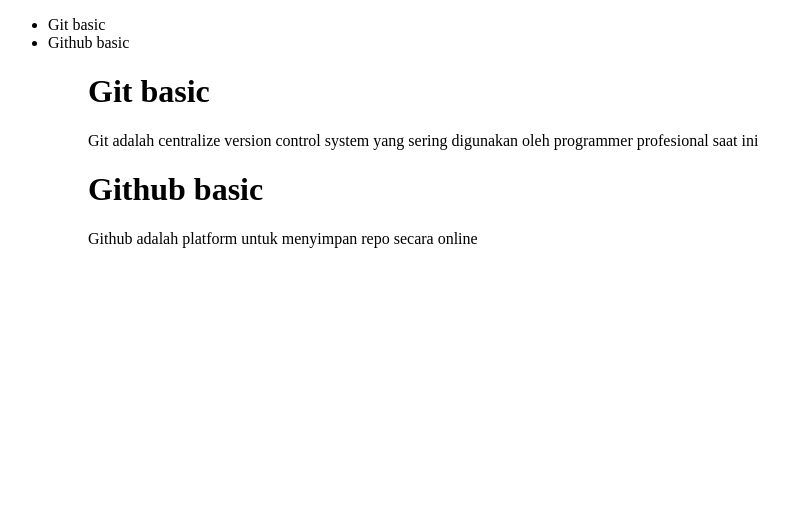
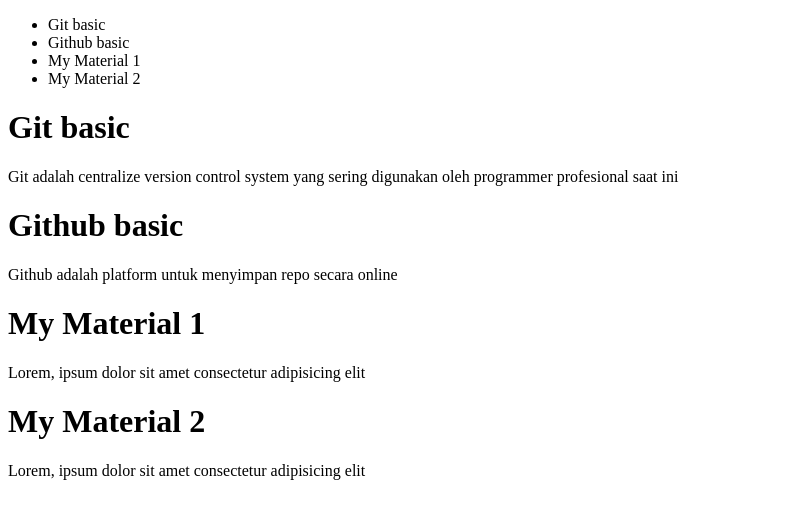
Before and after one commit to kudoou/ruang_belajar, a plain HTML site: page ruang_belajarr/pages/material.html in a window 1280 px wide. Shown: the whole page, without its empty margins (0-812 px from the left). Drawn offline with Linux system fonts and the light colour scheme.

Commit message:
add my material

```diff
--- a/ruang_belajarr/pages/material.html
+++ b/ruang_belajarr/pages/material.html
@@ -9,11 +9,17 @@
     <ul>
         <li>Git basic</li>
         <li>Github basic</li>
-    <ul>
+        <li>My Material 1</li>
+        <li>My Material 2</li>
+    </ul>
     <h1>Git basic</h1>
     <p>Git adalah centralize version control system yang sering digunakan oleh programmer profesional saat ini</p>
     <h1>Github basic</h1>
     <p>Github adalah platform untuk menyimpan repo secara online</p>
+    <h1>My Material 1</h1>
+    <p>Lorem, ipsum dolor sit amet consectetur adipisicing elit</p>
+    <h1>My Material 2</h1>
+    <p>Lorem, ipsum dolor sit amet consectetur adipisicing elit</p>
 
 </body>
 </html>
```
